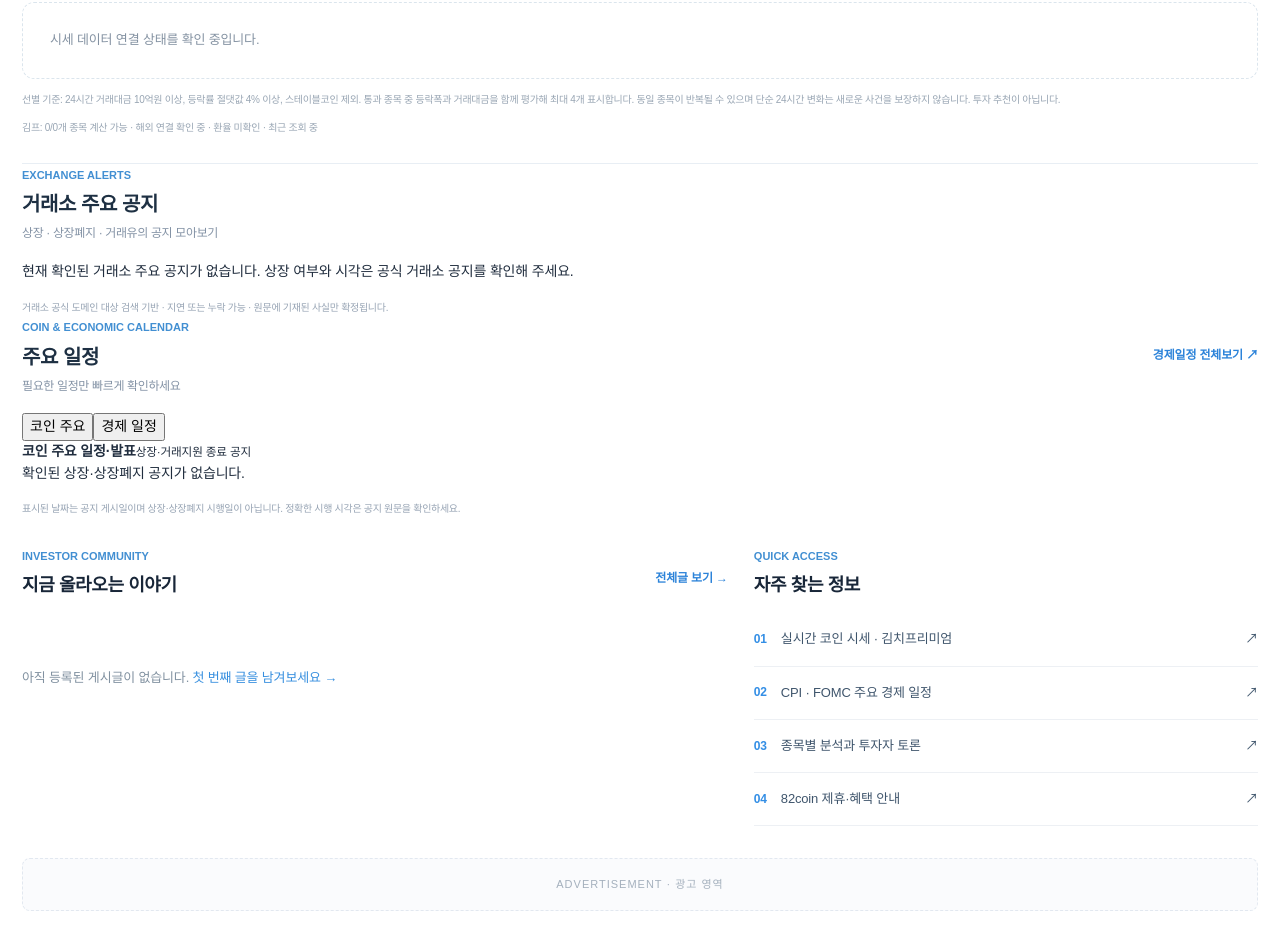
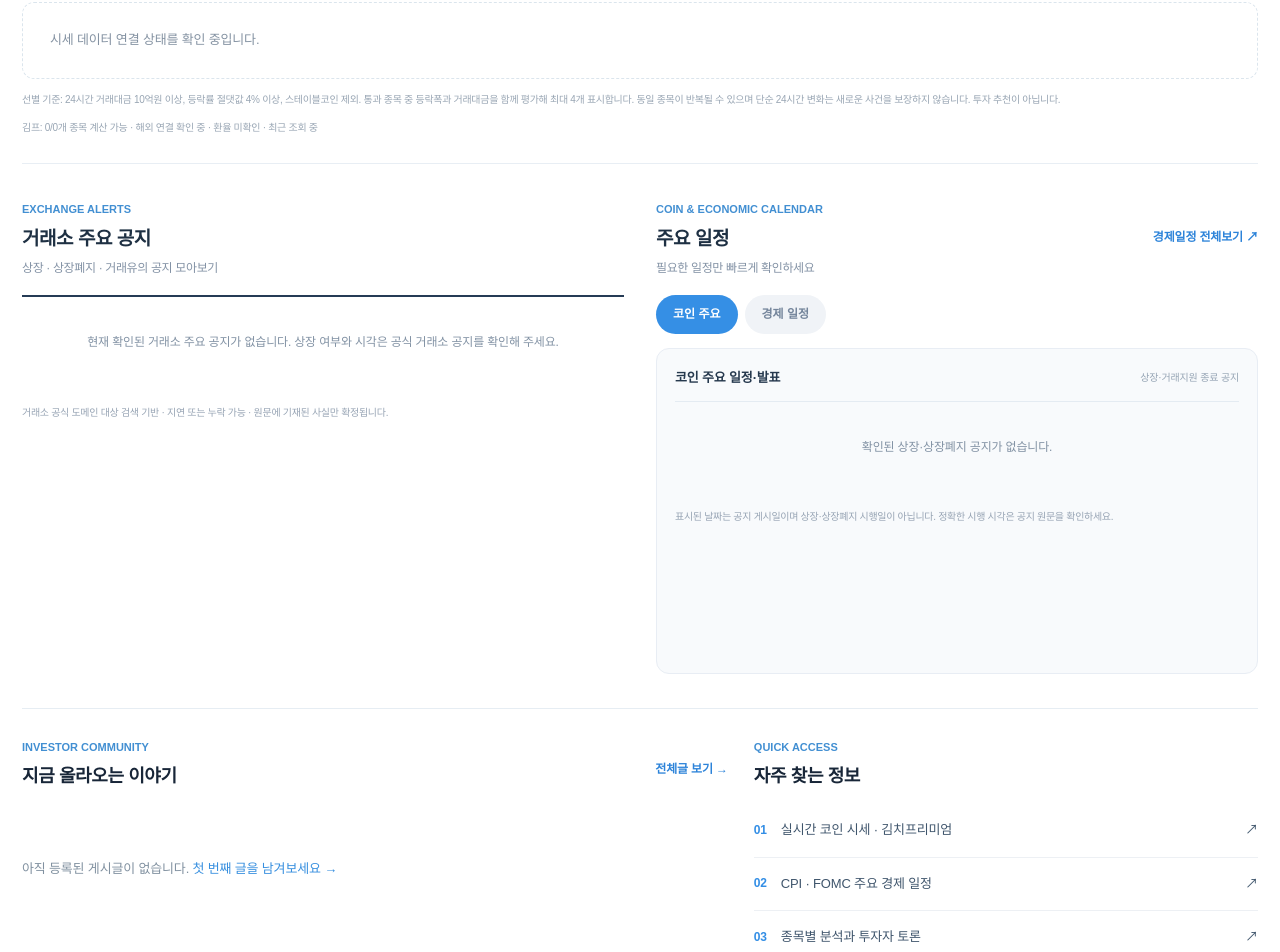
Before and after one commit to orbit-box/82coin, a Next.js app: page / in a window 1280 px wide. Shown: the part 1240-2192 px from the top of the page. Built offline with nearby package versions, Linux system fonts and the light colour scheme; no server answers; the database is empty; a web font is replaced by a local one.

Commit message:
style: clean compact exchange alert list and coin/economic schedule switch

```diff
--- a/app/globals.css
+++ b/app/globals.css
@@ -404,3 +404,31 @@ input,textarea,select,button{font-family:inherit}
 .newsSearchNoResult{font-size:12px;padding:15px 10px;color:#8697a8;margin:0}
 @media(max-width:1000px){.newsSearch{width:175px}}
 @media(max-width:760px){.newsSearch{width:145px}}
+
+/* Simplified 82coin launch-stage alerts and dual calendars */
+.homeEventsSection{display:grid;grid-template-columns:minmax(0,1fr) minmax(0,1fr);gap:32px;border-bottom:1px solid #e6edf3;padding:34px 0}
+.homeNotices,.homeSchedule{min-width:0}
+.homeEventsSection .liveHead h2{font-size:19px;margin:5px 0}
+.homeNoticeFeed{border-top:2px solid #253b55}
+.homeNoticeItem{display:flex;align-items:flex-start;gap:12px;padding:14px 0;border-bottom:1px solid #e8edf2}
+.noticeLabel{font-size:10px;padding:5px 7px;background:#eef5fc;color:#337db5;border-radius:6px;white-space:nowrap;font-weight:800}
+.noticeLabel.delisting{background:#fff0f0;color:#d94359}.noticeLabel.caution{background:#fff7ea;color:#bf831e}
+.noticeContents{display:flex;flex-direction:column;gap:5px;min-width:0}
+.noticeContents strong{font-size:13px;font-weight:650;color:#263a50;line-height:1.5;display:-webkit-box;-webkit-line-clamp:2;-webkit-box-orient:vertical;overflow:hidden}
+.homeNoticeItem:hover strong,.scheduleEntry:hover strong{color:#358fe5}
+.noticeContents span{font-size:10px;color:#8d9caf}
+.homeNoticeEmpty{padding:35px 12px;text-align:center;color:#8292a4;font-size:12px;line-height:1.7}
+.eventCategoryTabs{display:flex;gap:7px;margin:8px 0 14px}
+.eventCategoryTabs button{appearance:none;border:0;border-radius:999px;background:#f0f3f7;color:#74859b;padding:10px 17px;font-family:inherit;font-weight:750;font-size:12px;cursor:pointer}
+.eventCategoryTabs button.active{background:#358fe5;color:white}
+.homeScheduleCanvas{background:#f8fafc;border:1px solid #e8edf4;border-radius:13px;padding:14px 18px;min-height:326px}
+.scheduleHead{display:flex;justify-content:space-between;gap:7px;align-items:center;padding:5px 0 13px;border-bottom:1px solid #e4ebf2}
+.scheduleHead strong{font-size:13px;color:#26394e}.scheduleHead small{font-size:10px;color:#95a4b4}
+.scheduleEntry{display:grid;grid-template-columns:110px minmax(0,1fr);gap:9px;align-items:center;padding:13px 0;border-bottom:1px solid #e5ebf1}
+.scheduleEntry>span:last-child{display:flex;flex-direction:column;gap:5px;min-width:0}
+.scheduleEntry strong{color:#283d53;font-size:12px;font-weight:650;line-height:1.45}
+.scheduleEntry small{color:#8397aa;font-size:10px;line-height:1.4}
+.scheduleDate{display:flex;flex-direction:column;gap:4px}.scheduleDate small{color:#358fe5;font-weight:750}
+.scheduleType{font-size:11px;color:#358fe5;font-weight:800}
+@media(max-width:780px){.homeEventsSection{grid-template-columns:1fr;gap:30px;padding:25px 0}.homeScheduleCanvas{min-height:0}}
+@media(max-width:440px){.scheduleEntry{grid-template-columns:98px minmax(0,1fr)}.homeScheduleCanvas{padding:12px}.homeEventsSection .liveHead{gap:8px}}
```
